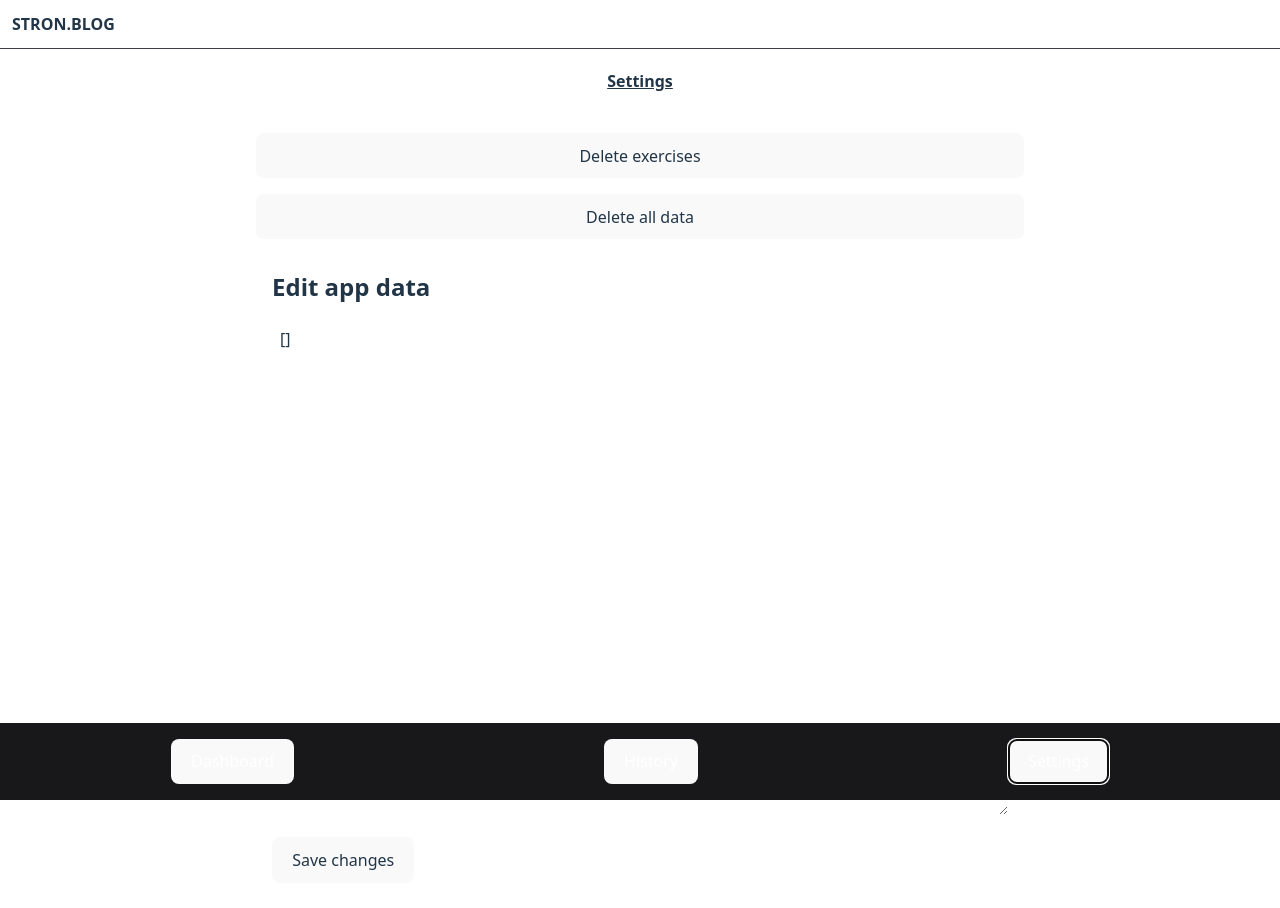
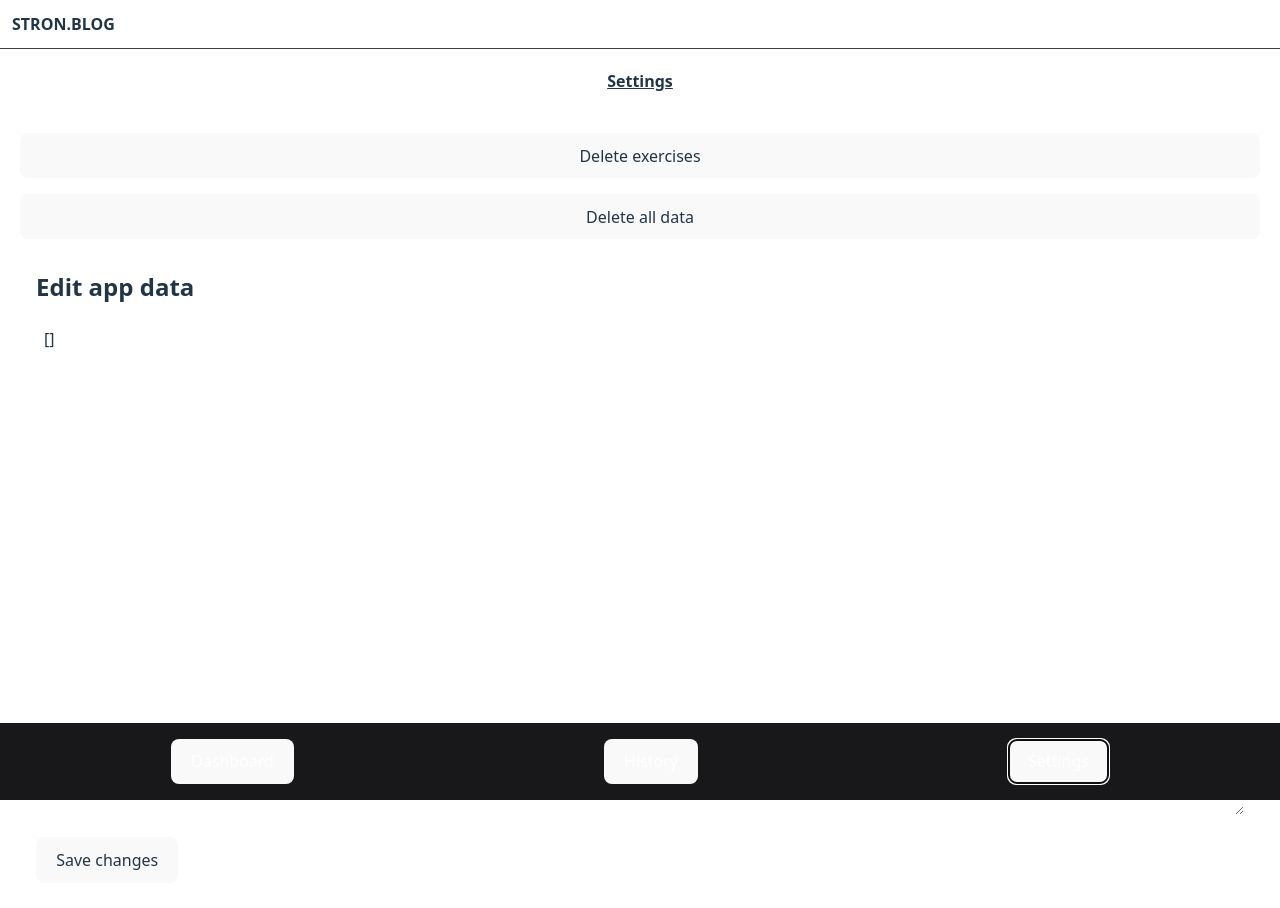
Before and after one commit to devchiquito/stron.blog, a Preact app: page / in a window 1280 px wide. Both pictures are taken after a click on the button "Settings". Shown: the top 908 px of the page. Built offline with nearby package versions, Linux system fonts and the light colour scheme.

Commit message:
test width

```diff
--- a/src/components/SettingsJSONEdit.tsx
+++ b/src/components/SettingsJSONEdit.tsx
@@ -14,7 +14,7 @@ const handleShowSureButton = () => {
 
 export function SettingsJSONEdit() {
   return (
-    <div class="p-4 w-full min-w-3xl">
+    <div class="p-4 w-full min-w-[300px]">
       <h2 class="text-2xl font-bold mb-4">Edit app data</h2>
       <textarea
         class="w-full p-2 mb-4"
--- a/src/screens/Settings.tsx
+++ b/src/screens/Settings.tsx
@@ -18,8 +18,8 @@ const deleteExercise = () => {
 export function Settings() {
   return (
     <>
-      <div class="grid gap-4">
-        <button onClick={() => (showExercises.value = true)}>
+      <div class="grid gap-4 w-full">
+        <button onClick={() => showExercises.value != showExercises.value}>
           Delete exercises
         </button>
         {showExercises.value && (
```
